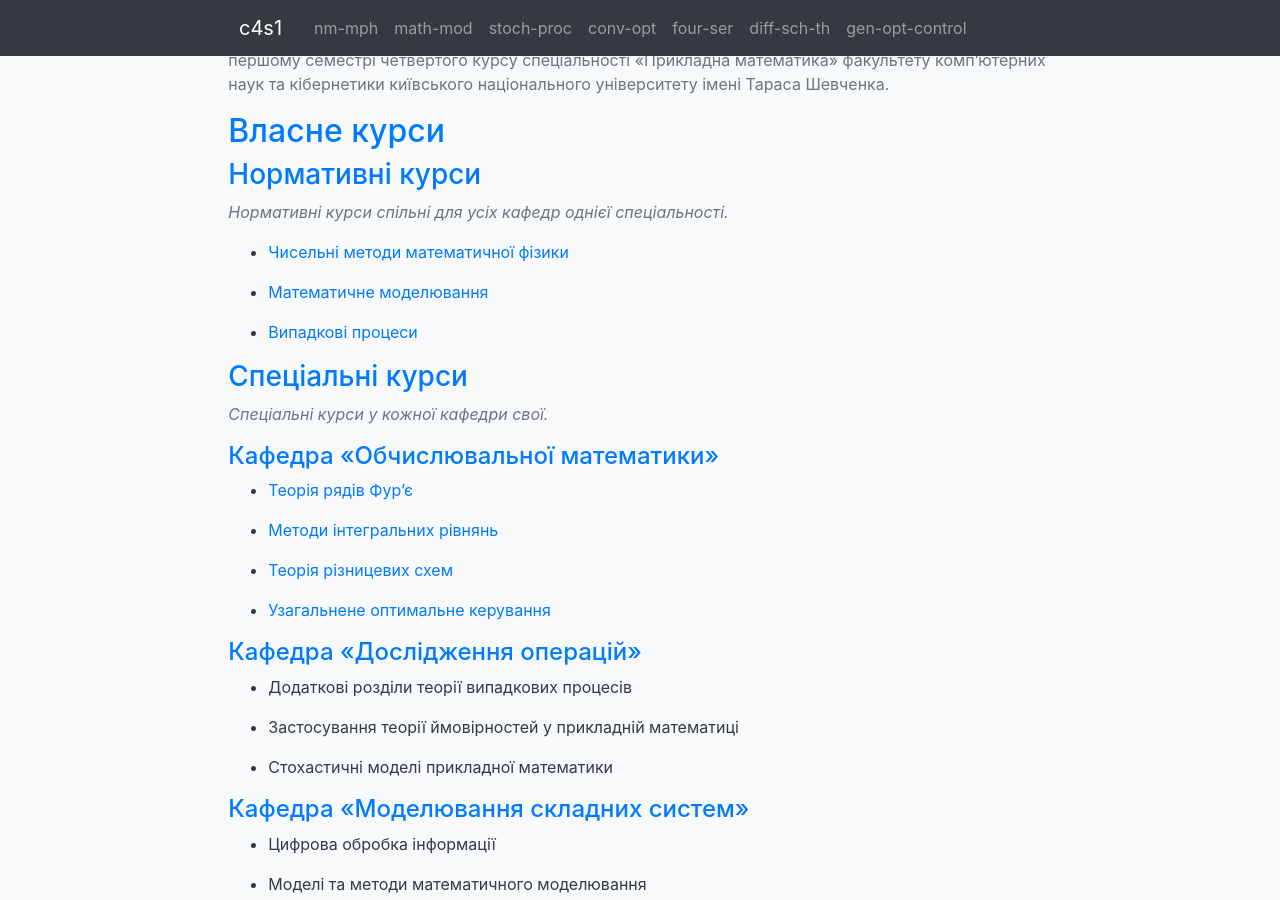
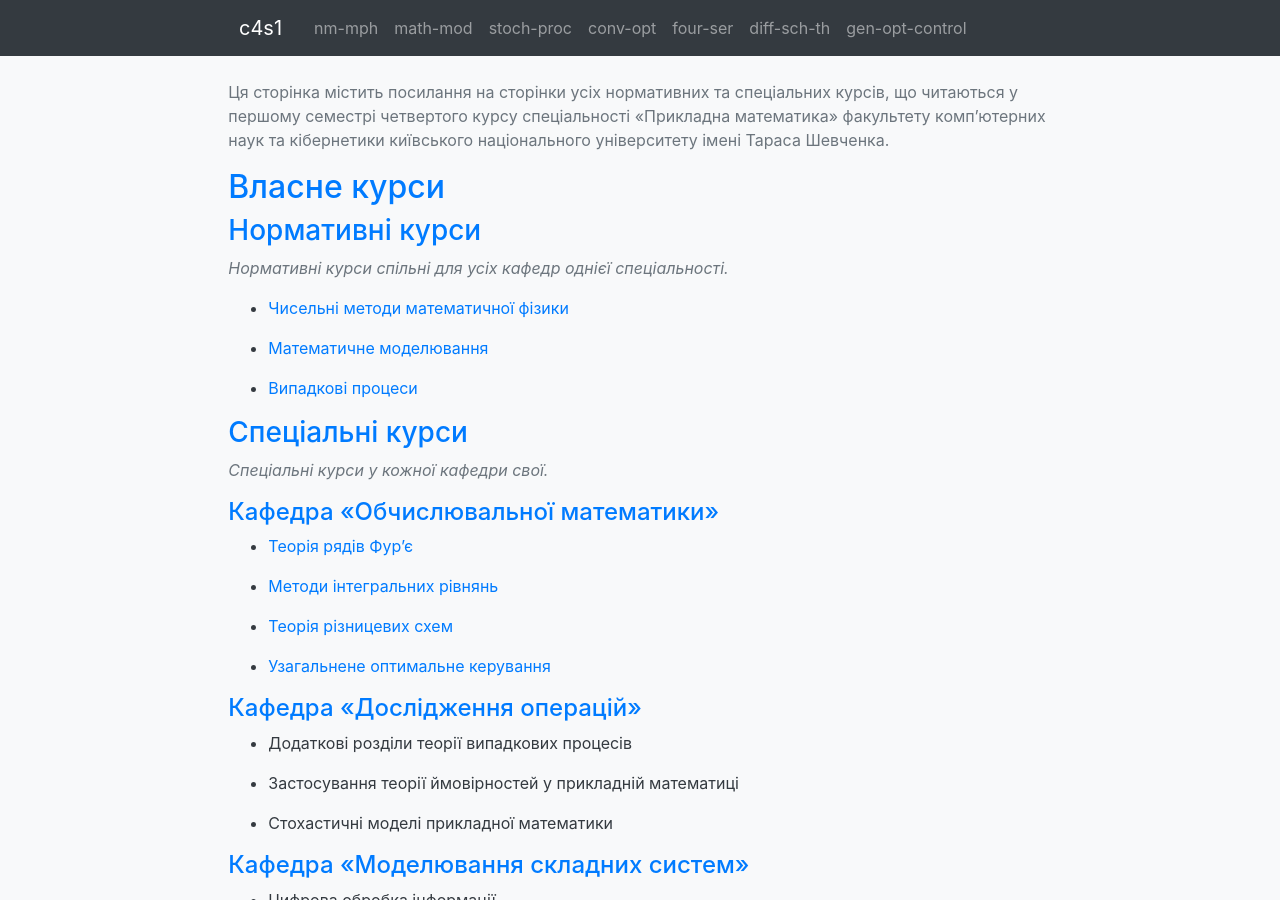
Before and after one commit to nskybytskyi/c4s1, a Jekyll site: the page built from README.md, in a window 1280 px wide and 900 px high. Built offline with Jekyll 4.4.1, drawn with Linux system fonts in a browser that asks for light colours; nearby versions of some CDN libraries; our own code applies the rules of GitHub Pages for plain Markdown files.

Commit message:
separate header and main

```diff
--- a/_layouts/default.html
+++ b/_layouts/default.html
@@ -18,7 +18,7 @@
 
 <body class="bg-light text-dark">
 
-<nav class="navbar fixed-top navbar-expand-md navbar-dark bg-dark mb-4">
+<nav class="navbar fixed-top navbar-expand-md navbar-dark bg-dark">
   <div class="container col-lg-8 col-md-10 col-12">
     <a class="navbar-brand mr-4" href="/c4s1/">
       {{ site.title | default: site.github.repository_name }}
@@ -41,7 +41,7 @@
   </div>
 </nav>
 
-<main role="main" class="container col-lg-8 col-md-10 col-12 mt-4">
+<main role="main" class="container col-lg-8 col-md-10 col-12" style="margin-top: 5rem;">
   <div class="row">
     <div class="col-12">
       {{ content }}
```
